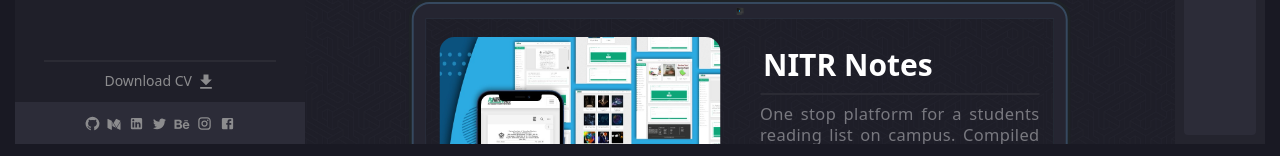
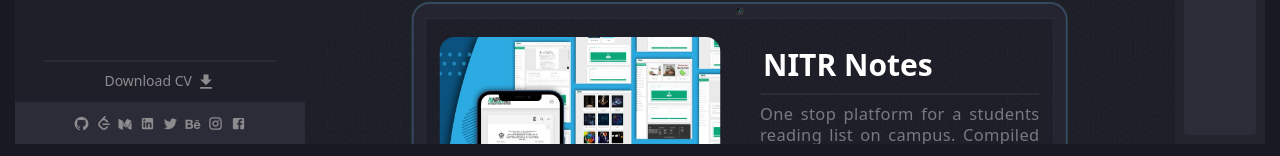
Before and after one commit to Mohammad-Sahil/portfolio, a Next.js app: page /projects in a window 1280 px wide. Shown: the part 641-797 px from the top of the page. Built offline with nearby package versions, Linux system fonts and the light colour scheme.

Commit message:
leetcode icon added

```diff
--- a/components/Sidebar.tsx
+++ b/components/Sidebar.tsx
@@ -49,6 +49,9 @@ const Sidebar = ({ display }) => {
             <div className={styles.sidebar_footer}>
                 <div className={styles.sidebar_icon}>
                     <Link href='https://github.com/Mohammad-Sahil' className='text-decoration-none'><GitHubIcon style={{ fontSize: "15px", cursor: "pointer", color: "#8c8c8e", marginLeft: "4px", marginRight: "4px" }} /></Link>
+                    <Link href='https://leetcode.com/u/tsharpsahil/' className='text-decoration-none'>
+                        <img src="leetcode.svg" alt="LeetCode" style={{ width: "14px", height: "14px", cursor: "pointer", color: "#8c8c8e", marginLeft: "4px", marginRight: "4px" }} />
+                    </Link>
                     <Link href='https://tsharpsahil.medium.com/' className='text-decoration-none'><i className="fa fa-medium" style={{ cursor: "pointer", color: "#8c8c8e" }} aria-hidden="true"></i></Link>
                     <Link href='https://www.linkedin.com/in/tsharpsahilemeja/' className='text-decoration-none'><LinkedInIcon style={{ fontSize: "15px", cursor: "pointer", color: "#8c8c8e", marginLeft: "4px", marginRight: "4px" }} /></Link>
                     <Link href='https://twitter.com/tsharpsahil' className='text-decoration-none'><TwitterIcon style={{ fontSize: "15px", cursor: "pointer", color: "#8c8c8e", marginLeft: "4px", marginRight: "4px" }} /></Link>
```
Also changed, not shown: public/leetcode.svg (added), 1 other file (tests, documents, lock files or other folders).
